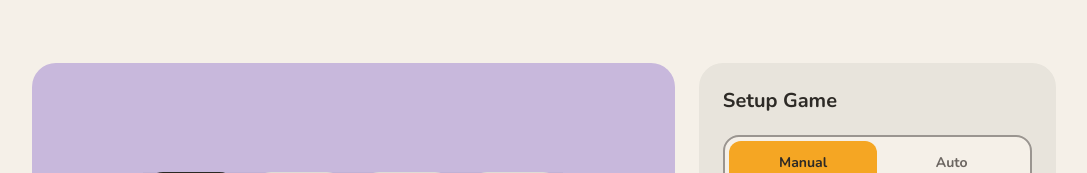
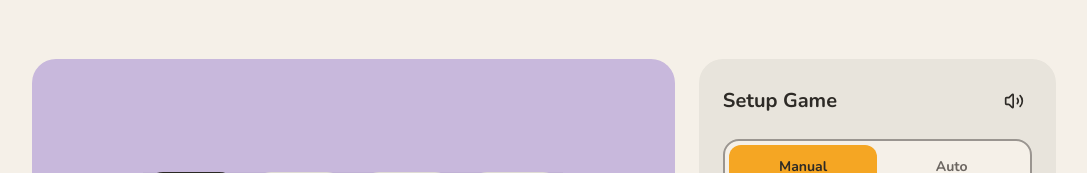
Before and after one commit to MercBert/bear-dice, a Next.js app: page / in a window 1280 px wide. Shown: the top 173 px of the page, without its empty margins (96-1183 px from the left). Built offline with nearby package versions, Linux system fonts and the light colour scheme.

Commit message:
feat(06-01): wire up mute toggle through component hierarchy
- Destructure toggleMute and isMuted from useAudio in SnakesGame
- Pass isMuted and onToggleMute props to ControlPanel
- Add MuteToggle to ControlPanel header with flex layout
- Mute state persists via existing localStorage implementation

```diff
--- a/src/app/snakes/components/ControlPanel.tsx
+++ b/src/app/snakes/components/ControlPanel.tsx
@@ -1,6 +1,7 @@
 'use client';
 
 import ModeToggle from './ModeToggle';
+import MuteToggle from './MuteToggle';
 import BetInput from './BetInput';
 import DifficultySelect from './DifficultySelect';
 import ManualControls from './ManualControls';
@@ -24,6 +25,8 @@ interface ControlPanelProps {
   onStartAutoPlay: () => void;
   onStopAutoPlay: () => void;
   onClickSound?: () => void;
+  isMuted?: boolean;
+  onToggleMute?: () => void;
 }
 
 export default function ControlPanel({
@@ -41,6 +44,8 @@ export default function ControlPanel({
   onStartAutoPlay,
   onStopAutoPlay,
   onClickSound,
+  isMuted,
+  onToggleMute,
 }: ControlPanelProps) {
   const {
     betAmount,
@@ -65,12 +70,17 @@ export default function ControlPanel({
       style={{ backgroundColor: 'var(--bg-secondary)' }}
     >
       {/* Panel Header */}
-      <h2
-        className="text-lg md:text-xl font-bold mb-3 md:mb-5"
-        style={{ color: 'var(--text-primary)' }}
-      >
-        Setup Game
-      </h2>
+      <div className="flex items-center justify-between mb-3 md:mb-5">
+        <h2
+          className="text-lg md:text-xl font-bold"
+          style={{ color: 'var(--text-primary)' }}
+        >
+          Setup Game
+        </h2>
+        {onToggleMute && (
+          <MuteToggle isMuted={isMuted ?? false} onToggle={onToggleMute} />
+        )}
+      </div>
 
       {/* Controls Section - flex with order classes for mobile reordering */}
       <div className="flex flex-col gap-3 md:gap-5">
--- a/src/app/snakes/components/SnakesGame.tsx
+++ b/src/app/snakes/components/SnakesGame.tsx
@@ -24,7 +24,7 @@ export default function SnakesGame() {
     doubleBet,
   } = useSnakesGame();
 
-  const { play } = useAudio();
+  const { play, toggleMute, isMuted } = useAudio();
 
   // Track if ambient music has started (starts on first user interaction)
   const ambientStartedRef = useRef(false);
@@ -122,6 +122,8 @@ export default function SnakesGame() {
           onStartAutoPlay={startAutoPlay}
           onStopAutoPlay={stopAutoPlay}
           onClickSound={playClick}
+          isMuted={isMuted}
+          onToggleMute={toggleMute}
         />
       </div>
     </div>
```
